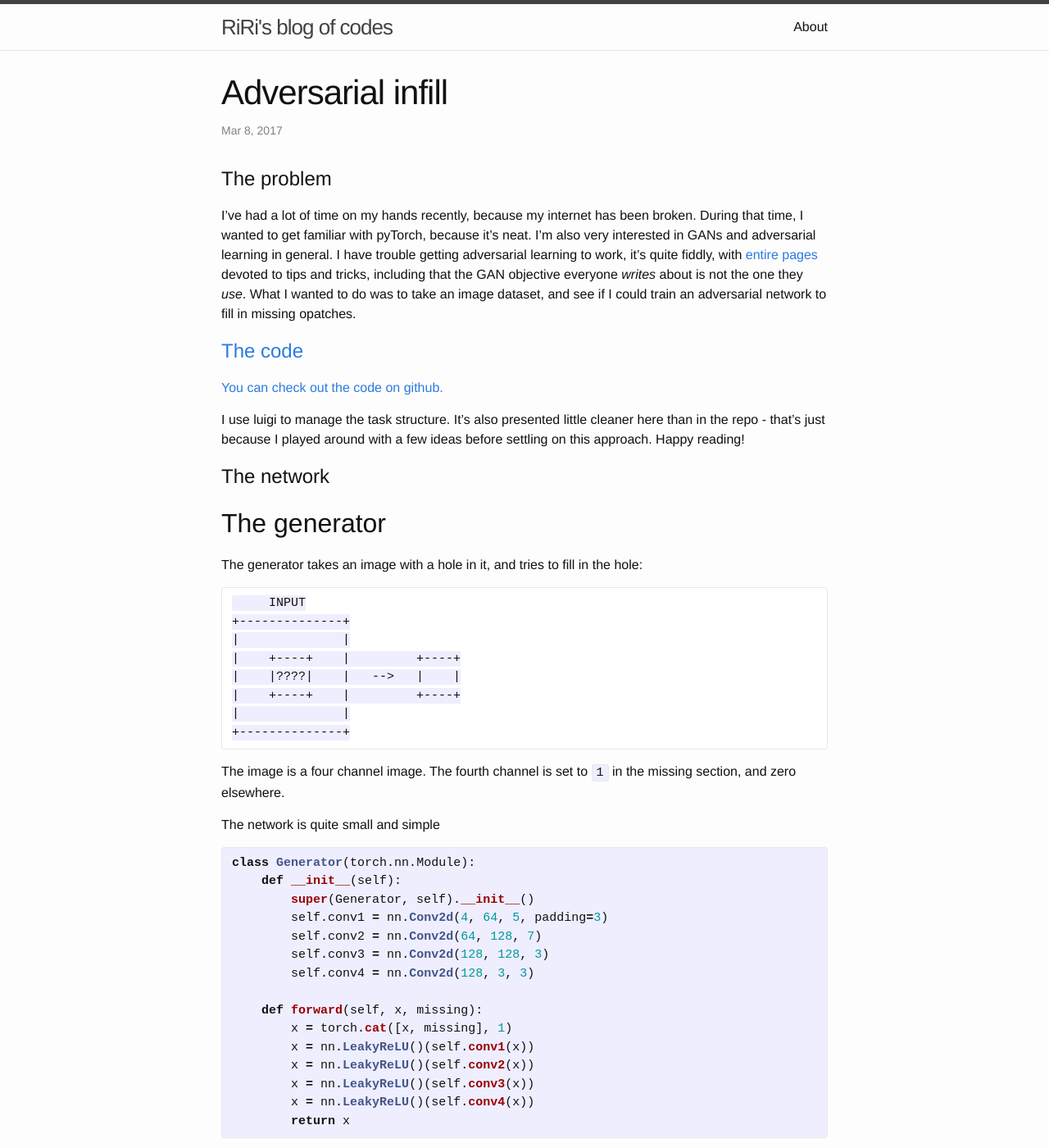
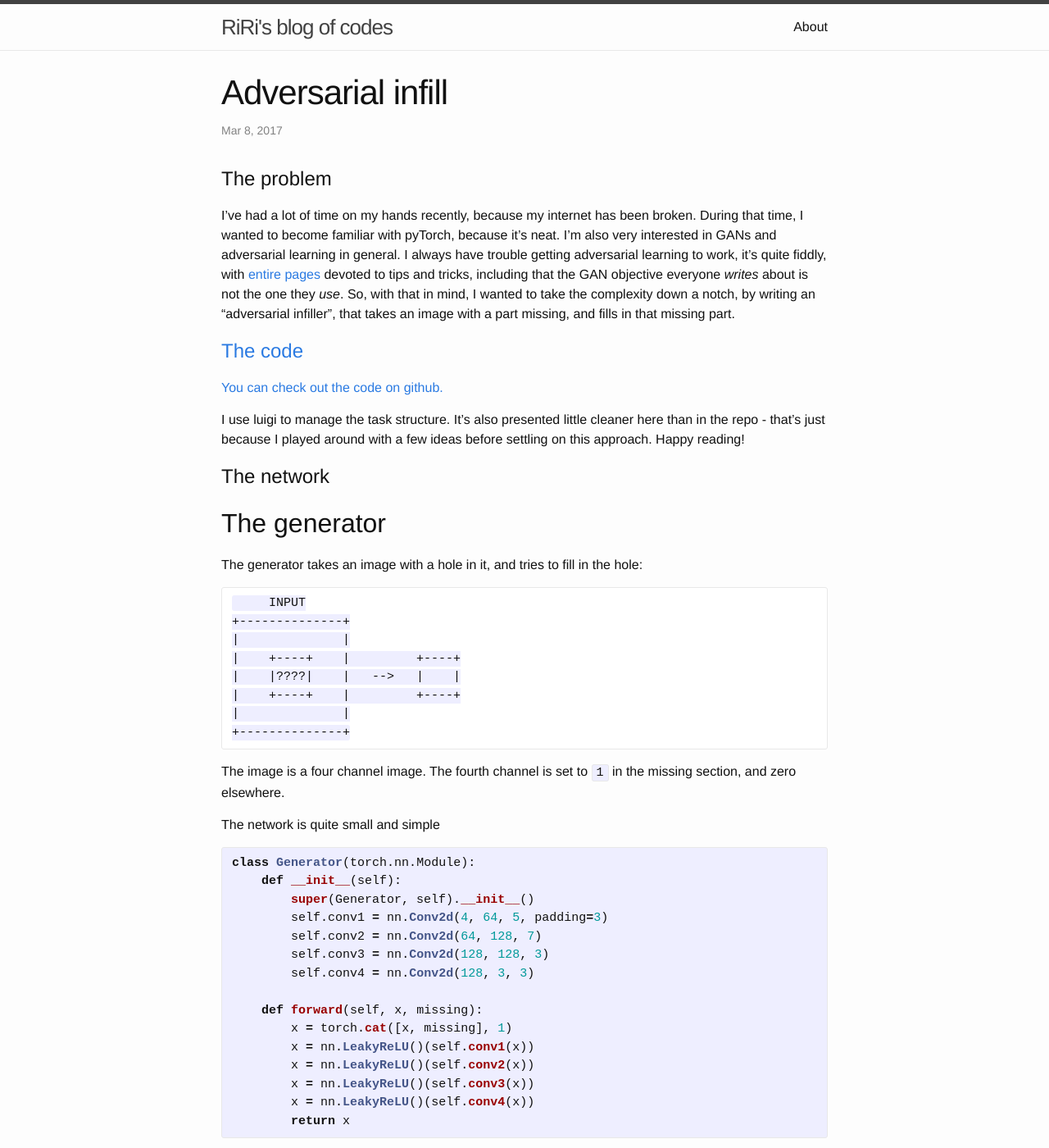
Before and after one commit to ririw/ririw.github.io, a Jekyll site: the page built from _posts/2017-03-08-adversarial-infill.markdown, in a window 1280 px wide and 1400 px high. Shown: the whole window at 82% size. Built offline with Jekyll 4.4.1, drawn with Linux system fonts in a browser that asks for light colours; some of the changed text lies outside the part shown.

Commit message:
a few small wording issues

```diff
--- a/_posts/2017-03-08-adversarial-infill.markdown
+++ b/_posts/2017-03-08-adversarial-infill.markdown
@@ -7,10 +7,10 @@
 # The problem
 
 I've had a lot of time on my hands recently, because my internet has been broken.
-During that time, I wanted to get familiar with pyTorch, because it's neat.
+During that time, I wanted to become familiar with pyTorch, because it's neat.
 I'm also very interested in GANs and adversarial learning in general.
-I have trouble getting adversarial learning to work, it's quite fiddly, with [entire pages](https://github.com/soumith/ganhacks) devoted to tips and tricks, including that the GAN objective everyone _writes_ about is not the one they _use_.
-What I wanted to do was to take an image dataset, and see if I could train an adversarial network to fill in missing opatches.
+I always have trouble getting adversarial learning to work, it's quite fiddly, with [entire pages](https://github.com/soumith/ganhacks) devoted to tips and tricks, including that the GAN objective everyone _writes_ about is not the one they _use_.
+So, with that in mind, I wanted to take the complexity down a notch, by writing an "adversarial infiller", that takes an image with a part missing, and fills in that missing part.
 
 # [The code](https://github.com/ririw/adversarial-infill/blob/master/upscaler/adversarial_upscaling.py)
 
```
Also changed, not shown: other parts of _posts/2017-03-08-adversarial-infill.markdown (+3 -3 lines).
